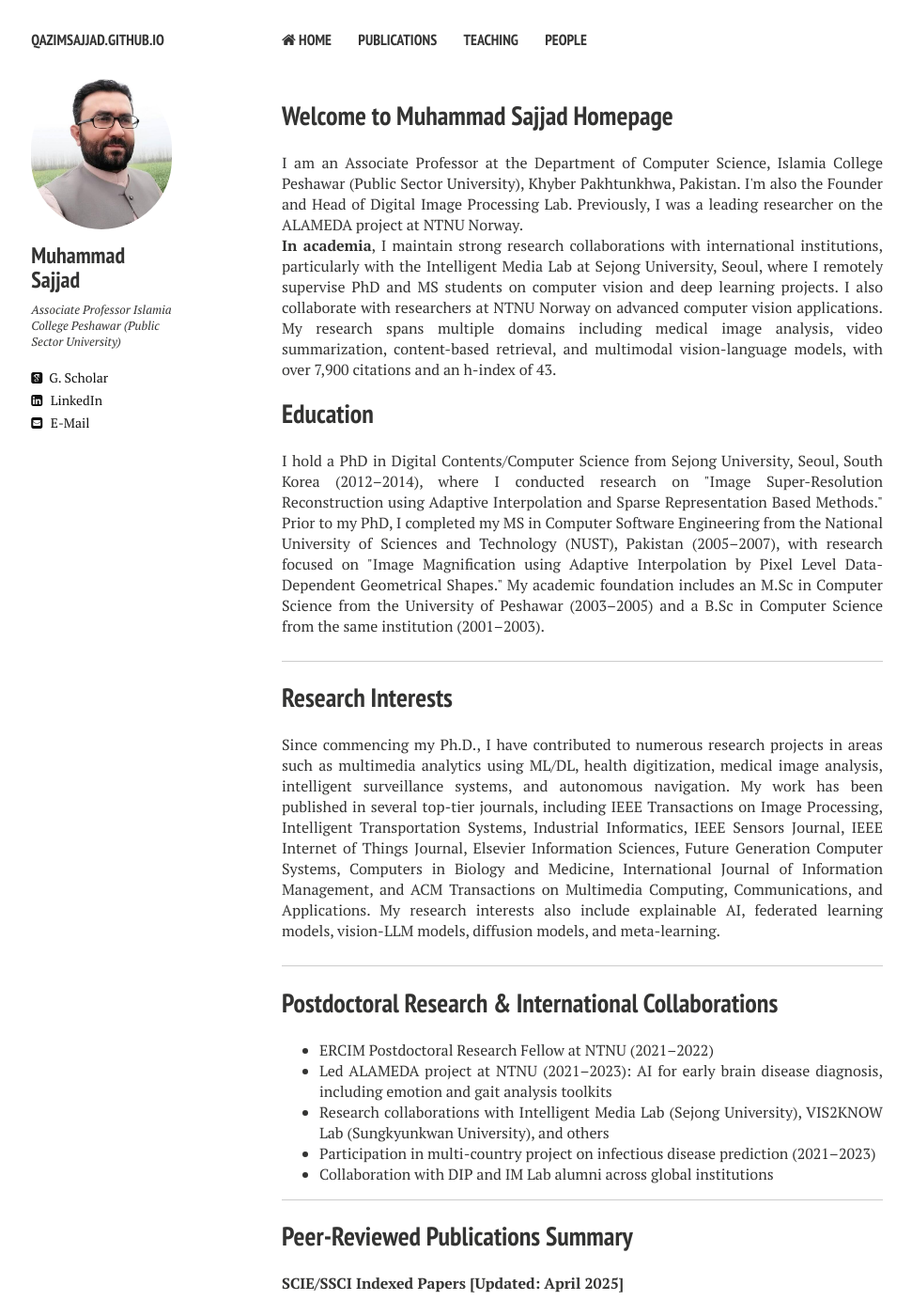
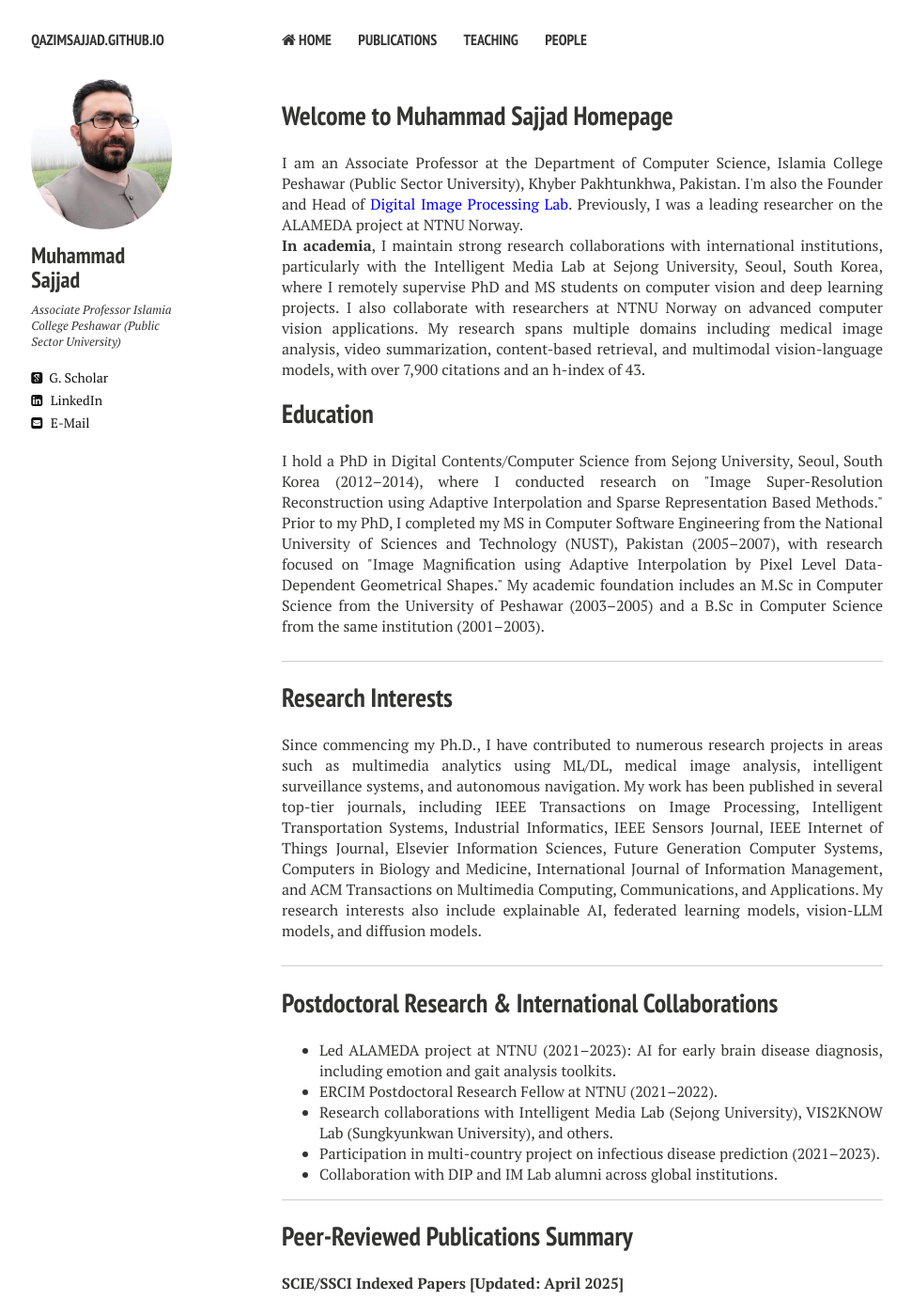
Before and after one commit to qazimsajjad/qazimsajjad.github.io, a Jekyll site: the page built from index.md, in a window 1280 px wide and 1400 px high. Shown: the whole window at 94% size, without its empty margins (20-991 px from the left). Built offline with Jekyll 4.4.1, drawn with Linux system fonts in a browser that asks for light colours; nearby versions of some CDN libraries; some of the changed text lies outside the part shown.

Commit message:
Fix mistakes

```diff
--- a/_layouts/Teaching.html
+++ b/_layouts/Teaching.html
@@ -119,7 +119,7 @@ div.bibtex pre { font-size: 75%; overflow: auto;  width: 100%; padding: 0em 0em;
     <ul> COMP587:  Advanced Deep Learning</ul>
 
 
-<h4 style="margin-bottom:0px;padding-top:10px;">Spring 2023 </h4>
+<h4 style="margin-bottom:0px;padding-top:10px;">Fall 2023 </h4>
  		<ul> COMP416:  Digital Image Processing</ul>
  		<ul> COMP586: Advanced Machine Learning</ul>
 
--- a/_layouts/publications.html
+++ b/_layouts/publications.html
@@ -104,17 +104,17 @@ function toggleBibtex(articleid) {
         <li>
           <p>M. Sajjad, M. Nasir, K. Muhammad, S. Khan, Z. Jan, A.K. Sangaiah<br>
           <em>Raspberry Pi assisted face recognition framework for enhanced law-enforcement services in smart cities</em>,<br>
-          <i>Future Generation Computer Systems</i>, 2020. <b>Cited by: 257</b></p>
+          <i>Future Generation Computer Systems</i>, 2020. <b>Cited by: 255+</b></p>
         </li>
         <li>
           <p>M. Sajjad, S. Zahir, A. Ullah, Z. Akhtar, K. Muhammad<br>
           <em>Human behavior understanding in big multimedia data using CNN based facial expression recognition</em>,<br>
-          <i>Mobile Networks and Applications</i>, 2020. <b>Cited by: 119</b></p>
+          <i>Mobile Networks and Applications</i>, 2020. <b>Cited by: 115+</b></p>
         </li>
         <li>
           <p>M. Sajjad, F.U.M. Ullah, M. Ullah, G. Christodoulou, F.A. Cheikh, M. Hijji<br>
           <em>A comprehensive survey on deep facial expression recognition: challenges, applications, and future guidelines</em>,<br>
-          <i>Alexandria Engineering Journal</i>, 2023. <b>Cited by: 114</b></p>
+          <i>Alexandria Engineering Journal</i>, 2023. <b>Cited by: 110+</b></p>
         </li>
       </ul>
     </div><!-- /.article-wrap -->
--- a/index.md
+++ b/index.md
@@ -9,9 +9,9 @@ tags: [Jekyll, theme, responsive, blog, template]
 <a id="Biography-page" class="anchor" href="#biography-pages" aria-hidden="true"><span class="octicon octicon-link"></span></a>Welcome to Muhammad Sajjad Homepage</h2>
 <div style="text-align: justify; display: block; margin-right: auto;">
 
-I am an Associate Professor at the Department of Computer Science, Islamia College Peshawar (Public Sector University), Khyber Pakhtunkhwa, Pakistan. I'm also the Founder and Head of Digital Image Processing Lab. Previously, I was a leading researcher on the ALAMEDA project at NTNU Norway.
+I am an Associate Professor at the Department of Computer Science, Islamia College Peshawar (Public Sector University), Khyber Pakhtunkhwa, Pakistan. I'm also the Founder and Head of <span style="color:blue">Digital Image Processing Lab</span>. Previously, I was a leading researcher on the ALAMEDA project at NTNU Norway.
 
-<br><strong>In academia</strong>, I maintain strong research collaborations with international institutions, particularly with the Intelligent Media Lab at Sejong University, Seoul, where I remotely supervise PhD and MS students on computer vision and deep learning projects. I also collaborate with researchers at NTNU Norway on advanced computer vision applications. My research spans multiple domains including medical image analysis, video summarization, content-based retrieval, and multimodal vision-language models, with over 7,900 citations and an h-index of 43.
+<br><strong>In academia</strong>, I maintain strong research collaborations with international institutions, particularly with the Intelligent Media Lab at Sejong University, Seoul, South Korea, where I remotely supervise PhD and MS students on computer vision and deep learning projects. I also collaborate with researchers at NTNU Norway on advanced computer vision applications. My research spans multiple domains including medical image analysis, video summarization, content-based retrieval, and multimodal vision-language models, with over 7,900 citations and an h-index of 43.
 
 <h2>
 <a id="education" class="anchor" href="#education" aria-hidden="true"><span class="octicon octicon-link"></span></a>Education</h2>
@@ -19,16 +19,16 @@ I am an Associate Professor at the Department of Computer Science, Islamia Colle
 <hr />
 
 <h2><a class="anchor" href="#research-interests" aria-hidden="true"><span class="octicon octicon-link"></span></a>Research Interests</h2>
-<p>Since commencing my Ph.D., I have contributed to numerous research projects in areas such as multimedia analytics using ML/DL, health digitization, medical image analysis, intelligent surveillance systems, and autonomous navigation. My work has been published in several top-tier journals, including IEEE Transactions on Image Processing, Intelligent Transportation Systems, Industrial Informatics, IEEE Sensors Journal, IEEE Internet of Things Journal, Elsevier Information Sciences, Future Generation Computer Systems, Computers in Biology and Medicine, International Journal of Information Management, and ACM Transactions on Multimedia Computing, Communications, and Applications. My research interests also include explainable AI, federated learning models, vision-LLM models, diffusion models, and meta-learning.</p>
+<p>Since commencing my Ph.D., I have contributed to numerous research projects in areas such as multimedia analytics using ML/DL, medical image analysis, intelligent surveillance systems, and autonomous navigation. My work has been published in several top-tier journals, including IEEE Transactions on Image Processing, Intelligent Transportation Systems, Industrial Informatics, IEEE Sensors Journal, IEEE Internet of Things Journal, Elsevier Information Sciences, Future Generation Computer Systems, Computers in Biology and Medicine, International Journal of Information Management, and ACM Transactions on Multimedia Computing, Communications, and Applications. My research interests also include explainable AI, federated learning models, vision-LLM models, and  diffusion models.</p>
 <hr />
 
 <h2><a class="anchor" href="#postdoctoral-and-collaboration" aria-hidden="true"><span class="octicon octicon-link"></span></a>Postdoctoral Research & International Collaborations</h2>
 <ul>
-  <li>ERCIM Postdoctoral Research Fellow at NTNU (2021–2022)</li>
-  <li>Led ALAMEDA project at NTNU (2021–2023): AI for early brain disease diagnosis, including emotion and gait analysis toolkits</li>
-  <li>Research collaborations with Intelligent Media Lab (Sejong University), VIS2KNOW Lab (Sungkyunkwan University), and others</li>
-  <li>Participation in multi-country project on infectious disease prediction (2021–2023)</li>
-  <li>Collaboration with DIP and IM Lab alumni across global institutions</li>
+  <li>Led ALAMEDA project at NTNU (2021–2023): AI for early brain disease diagnosis, including emotion and gait analysis toolkits.</li>
+  <li>ERCIM Postdoctoral Research Fellow at NTNU (2021–2022).</li>
+  <li>Research collaborations with Intelligent Media Lab (Sejong University), VIS2KNOW Lab (Sungkyunkwan University), and others.</li>
+  <li>Participation in multi-country project on infectious disease prediction (2021–2023).</li>
+  <li>Collaboration with DIP and IM Lab alumni across global institutions.</li>
 </ul>
 <hr />
 
```
Also changed, not shown: other parts of index.md (+1 -1 lines), _layouts/people.html (+5 -5 lines).
